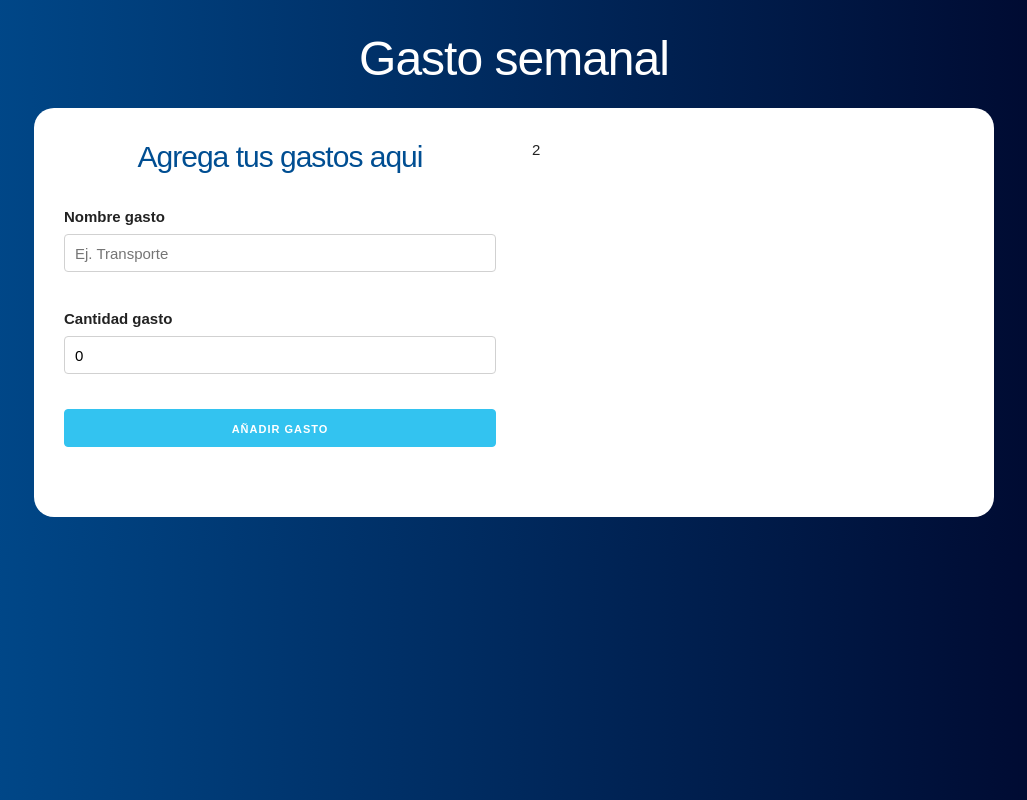
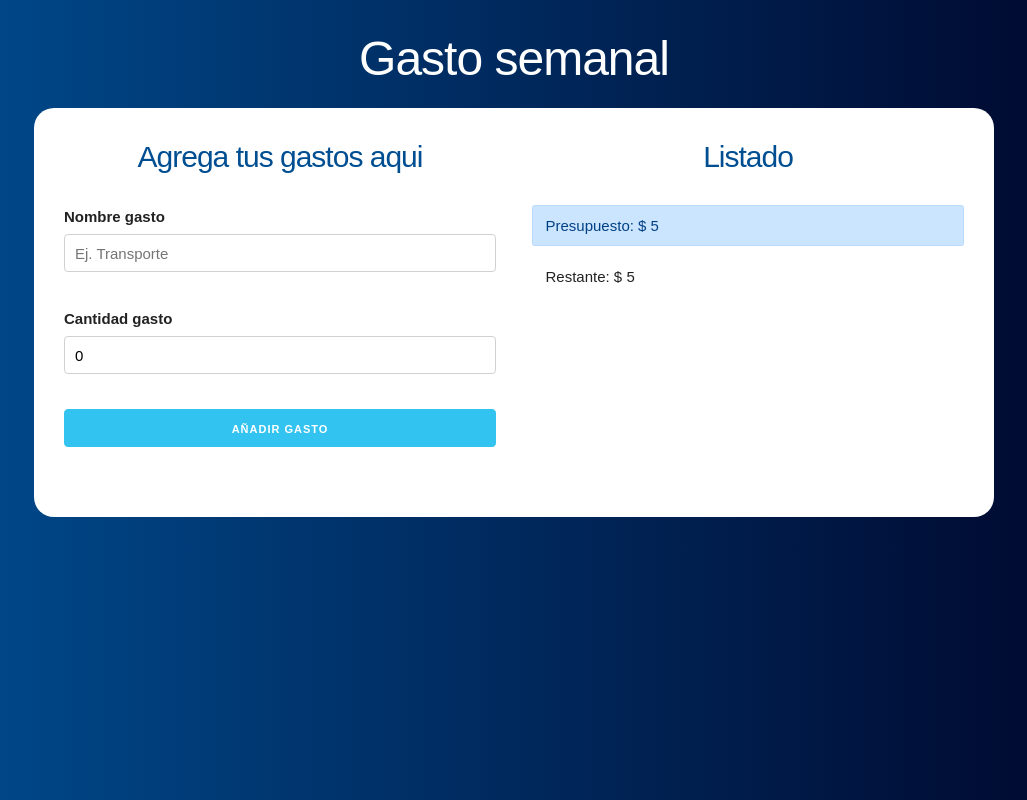
Before and after one commit to tommgarciag/intro-react, a React (Create React App) app in the folder presupuestos/: page / in a window 1280 px wide. Both pictures are taken after typing "5" into the empty fields and a click on the input "Definir presupuesto". Shown: the whole page, without its empty margins (126-1153 px from the left). Built offline with nearby package versions, Linux system fonts and the light colour scheme.

Commit message:
Muestro los gastos en la interfaz, creo componente para mostar el presupuesto inicial y el restante, creo funcion para restar al presupuesto al añadir un gasto

```diff
--- a/presupuestos/src/App.js
+++ b/presupuestos/src/App.js
@@ -1,6 +1,8 @@
-import React, { useState } from 'react';
+import React, { useState, useEffect } from 'react';
 import Pregunta from './components/Pregunta';
 import Formulario from './components/Formulario';
+import Listado from './components/Listado';
+import ControlPresupuesto from './components/ControlPresupuesto';
 
 
 function App() {
@@ -10,15 +12,30 @@ function App() {
   const [ restante, guardarRestante ] = useState(0);
   const [ mostrarpregunta, actualizarPregunta ] = useState(true);
   const [ gastos, guardarGastos ] = useState([]);
+  const [ gasto, guardarGasto] = useState({});
+  const [ creargasto, guardarCrearGasto] = useState(false);
 
+  // UseEffect para actualizar el restante
+  useEffect(() => {
 
-  // Cuando agregamos un nuevo gasto
-  const agregarNuevoGasto = gasto => {
-    guardarGastos([
-      ...gastos,
-      gasto
-    ]);
-  }
+      if(creargasto) {
+
+        // Agrega nuevo presupuesto
+        guardarGastos([
+          ...gastos,
+          gasto
+        ]);
+
+        // Resta del presupuesto actual
+        const presupuestoRestante = restante - gasto.cantidad;
+        guardarRestante(presupuestoRestante);
+
+      // Resetear a false
+      guardarCrearGasto(false);
+    }
+
+  }, [gasto])
+
 
 
   return (
@@ -40,11 +57,19 @@ function App() {
             <div className="row">
               <div className="one-half column">
                 <Formulario
-                  agregarNuevoGasto={agregarNuevoGasto}
+                  guardarGasto={guardarGasto}
+                  guardarCrearGasto={guardarCrearGasto}
                 />
               </div>
               <div className="one-half column">
-                2
+                <Listado
+                  gastos={gastos}
+                />
+                <ControlPresupuesto
+                  presupuesto={presupuesto}
+                  restante={restante}
+
+                />
               </div>
             </div>
 
--- /dev/null
+++ b/presupuestos/src/components/ControlPresupuesto.js
@@ -0,0 +1,18 @@
+import React, { Fragment } from 'react';
+
+const ControlPresupuesto = ({presupuesto, restante}) => {
+    return (
+        <Fragment>
+            <div className="alert alert-primary">
+                Presupuesto: $ {presupuesto}
+            </div>
+
+            <div className="alert">
+                Restante: $ {restante}
+            </div>
+
+        </Fragment>
+     );
+}
+
+export default ControlPresupuesto;
--- a/presupuestos/src/components/Formulario.js
+++ b/presupuestos/src/components/Formulario.js
@@ -2,12 +2,12 @@ import React, { useState } from "react";
 import Errores from './Errores';
 import shortid from 'shortid';
 
-const Formulario = ({agregarNuevoGasto}) => {
+const Formulario = ({guardarGasto, guardarCrearGasto}) => {
 
   // State
 
-  const [ nombreGasto, guardarNombre ] = useState('');
-  const [ cantidadGasto, guardarGasto ] = useState(0);
+  const [ nombre, guardarNombre ] = useState('');
+  const [ cantidad, guardarCantidad ] = useState(0);
   const [ error, guardarError ] = useState(false);
 
   // Cuando el usuario agrega un gasto
@@ -15,7 +15,7 @@ const Formulario = ({agregarNuevoGasto}) => {
     e.preventDefault();
 
     // Validar
-    if(cantidadGasto < 1 || isNaN(cantidadGasto) || nombreGasto.trim() === '') {
+    if(cantidad < 1 || isNaN(cantidad) || nombre.trim() === '') {
       guardarError(true);
       return;
     }
@@ -25,19 +25,20 @@ const Formulario = ({agregarNuevoGasto}) => {
 
     // Construir gasto
     const gasto = {
-      nombreGasto,
-      cantidadGasto,
+      nombre,
+      cantidad,
       id: shortid.generate()
     }
 
 
     // Pasar el gasto al componente principal
-    agregarNuevoGasto(gasto);
+    guardarGasto(gasto);
+    guardarCrearGasto(true);
 
 
     // Limpiar formulario
     guardarNombre('');
-    guardarGasto(0);
+    guardarCantidad(0);
   }
 
 
@@ -56,7 +57,7 @@ const Formulario = ({agregarNuevoGasto}) => {
           type="text"
           className="u-full-width"
           placeholder="Ej. Transporte"
-          value={nombreGasto}
+          value={nombre}
           onChange={e => guardarNombre(e.target.value)}
         />
       </div>
@@ -67,8 +68,8 @@ const Formulario = ({agregarNuevoGasto}) => {
             type="number"
             className="u-full-width"
             placeholder="Ej. 300"
-            value={cantidadGasto}
-            onChange={e => guardarGasto(parseInt(e.target.value, 10))}
+            value={cantidad}
+            onChange={e => guardarCantidad(parseInt(e.target.value, 10))}
 
         />
       </div>
--- /dev/null
+++ b/presupuestos/src/components/Gasto.js
@@ -0,0 +1,16 @@
+import React from 'react';
+
+const Gasto = ({gasto}) => (
+    <li className="gastos">
+        <p>
+            {gasto.nombre}
+            <span className="gasto">
+                $ {gasto.cantidad}
+            </span>
+        </p>
+    </li>
+    // console.log(gasto)
+ );
+
+
+export default Gasto;
--- /dev/null
+++ b/presupuestos/src/components/Listado.js
@@ -0,0 +1,18 @@
+import React from 'react';
+import Gasto from './Gasto';
+
+const Listado = ({gastos}) => (
+    <div className="gastos-realizados">
+        <h2>Listado</h2>
+        {gastos.map(gasto => (
+            <Gasto
+                key={gasto.id}
+                gasto={gasto}
+            />
+
+        ))}
+    </div>
+ );
+
+
+export default Listado;
```
